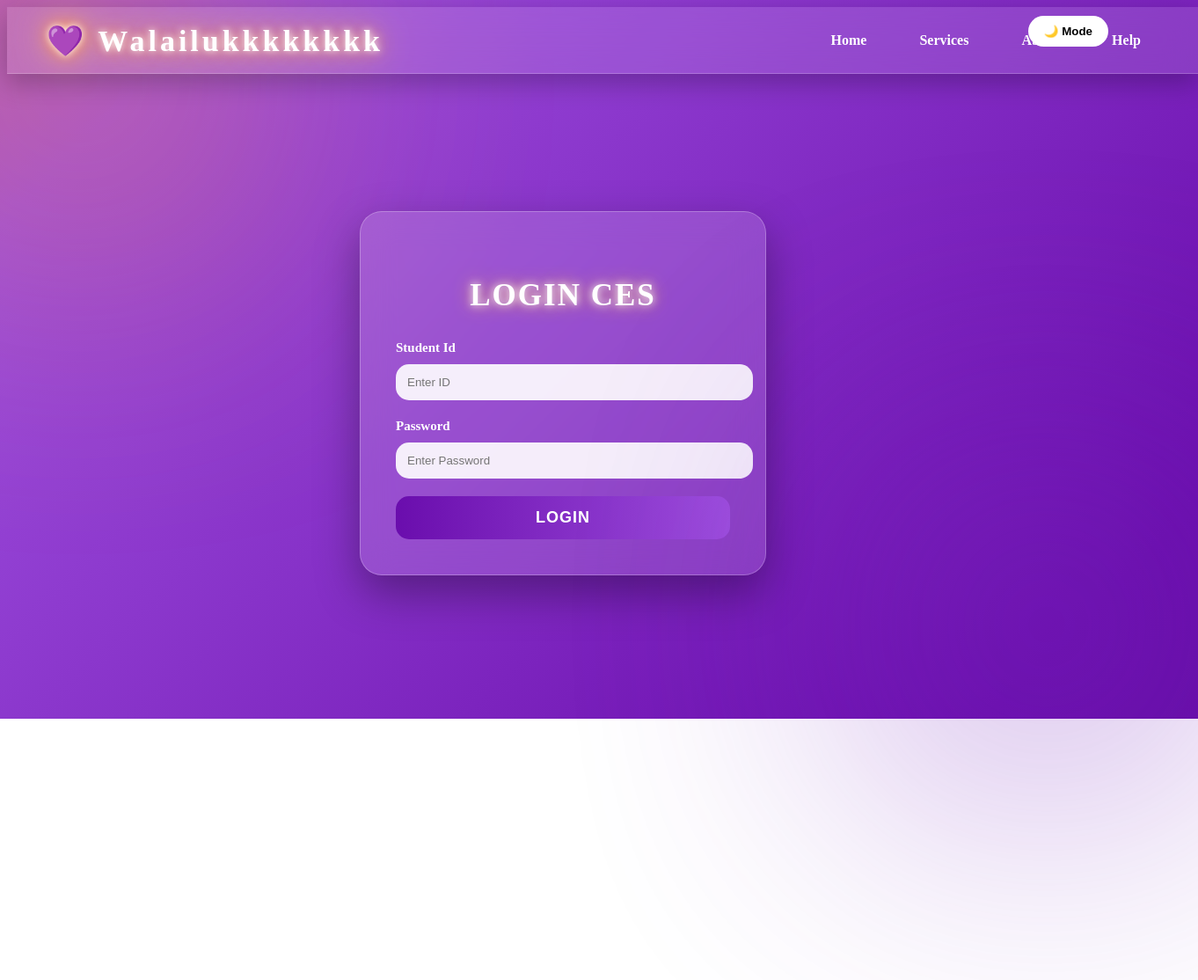
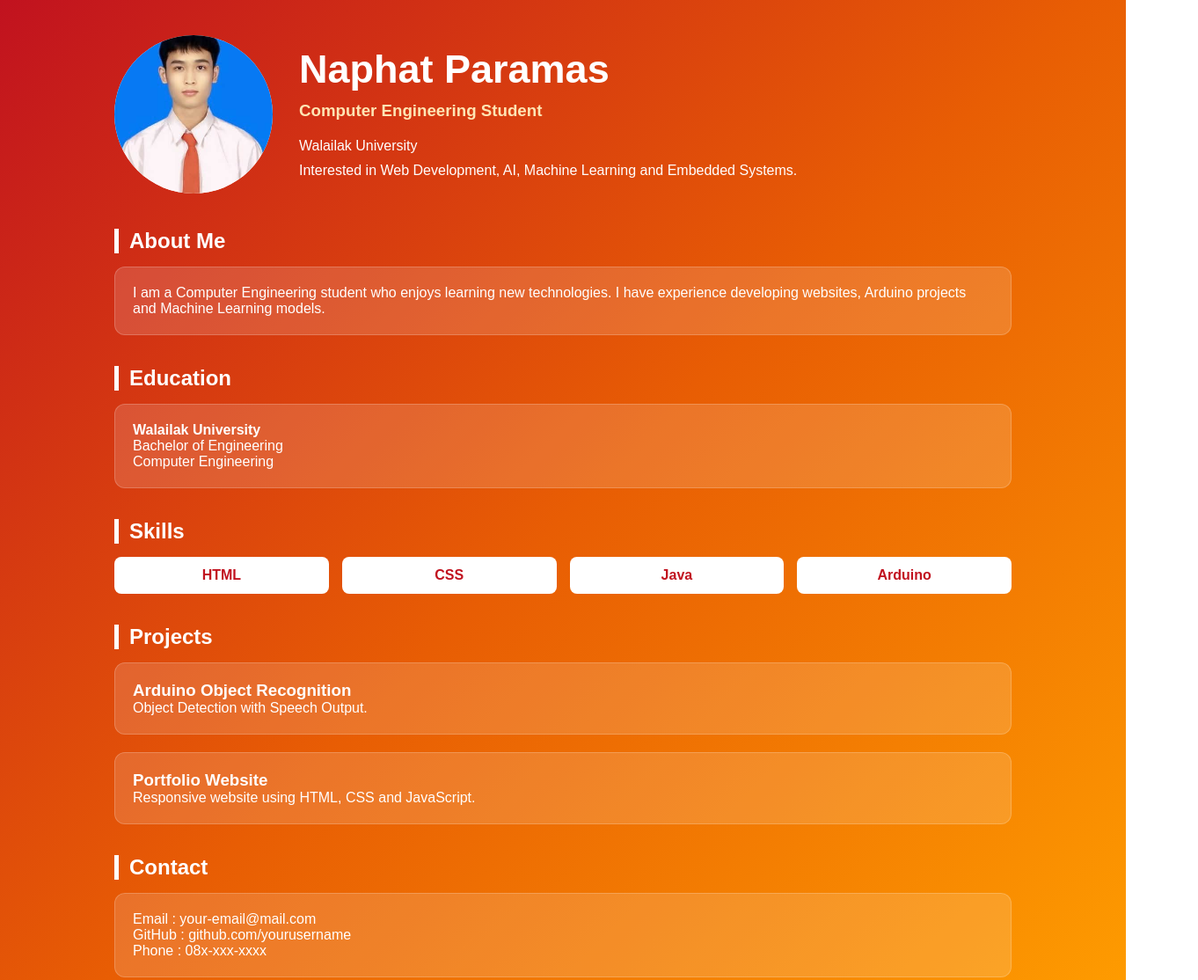
Before and after one commit to naphat67103382/wab, a plain HTML site: page index.html in a window 1280 px wide. Shown: the top 1114 px of the page at 88% size, 1362 px wide, since content can reach past the window. Before the commit the page ends 817 px from the top, so only its background shows below. Drawn offline with Linux system fonts and the light colour scheme.

Commit message:
Update homepage

````diff
--- a/gg.css
+++ b/gg.css
@@ -1,4 +1,3 @@
-```css
 *{
     margin:0;
     padding:0;
@@ -8,398 +7,96 @@
 
 body{
     min-height:100vh;
-    overflow:hidden;
-
-    background:linear-gradient(
-        -45deg,
-        #4B0082,
-        #6A0DAD,
-        #9D4EDD,
-        #FF8C42,
-        #FFB347,
-        #FFD166
-    );
-
-    background-size:400% 400%;
-    animation:bgMove 15s ease infinite;
+    background:linear-gradient(135deg,#c1121f,#e85d04,#ff9e00);
+    color:#fff;
 }
 
-/* Glow Background */
-
-body::before{
-    content:"";
-    position:fixed;
-    width:420px;
-    height:420px;
-    background:#FF8C42;
-    border-radius:50%;
-    filter:blur(150px);
-    top:-120px;
-    left:-120px;
-    opacity:.45;
+.container{
+    width:90%;
+    max-width:1100px;
+    margin:auto;
+    padding:40px;
 }
 
-body::after{
-    content:"";
-    position:fixed;
-    width:420px;
-    height:420px;
-    background:#7B2CBF;
-    border-radius:50%;
-    filter:blur(150px);
-    bottom:-120px;
-    right:-120px;
-    opacity:.45;
+.header{
+    display:flex;
+    align-items:center;
+    gap:30px;
+    margin-bottom:40px;
 }
 
-/* ================= Navbar ================= */
-
-.onbox{
-    width:100%;
-    height:75px;
-
+.profile{
+    width:180px;
+    height:180px;
+    border-radius:50%;
+    background:#ffffff;
+    color:#c1121f;
     display:flex;
-    justify-content:space-between;
+    justify-content:center;
     align-items:center;
-
-    padding:0 45px;
-
-    background:rgba(255,255,255,.12);
-    backdrop-filter:blur(18px);
-
-    border-bottom:1px solid rgba(255,255,255,.2);
-
-    box-shadow:0 10px 30px rgba(0,0,0,.25);
+    font-size:60px;
+    font-weight:bold;
 }
 
-.LOGO{
-
-    font-size:34px;
-    color:white;
-    font-weight:bold;
-    letter-spacing:4px;
-
-    text-shadow:
-        0 0 8px white,
-        0 0 20px #FF8C42,
-        0 0 40px #FFD166;
-
-    cursor:pointer;
-    transition:.4s;
+.info h1{
+    font-size:45px;
 }
 
-.LOGO:hover{
-
-    transform:scale(1.08) rotate(-2deg);
-
+.info h3{
+    color:#ffe5b4;
+    margin-top:10px;
 }
 
-/* ================= Menu ================= */
-
-.menu ul{
-
-    display:flex;
-    list-style:none;
-
+.info p{
+    margin-top:15px;
+    line-height:28px;
 }
 
-.menu li{
-
-    margin-left:20px;
-
+section{
+    margin-top:35px;
 }
 
-.menu a{
-
-    color:white;
-    text-decoration:none;
-
-    padding:10px 20px;
-
-    border-radius:30px;
-
-    font-weight:bold;
-
-    transition:.35s;
-
-    position:relative;
-
+section h2{
+    margin-bottom:15px;
+    border-left:5px solid #fff;
+    padding-left:12px;
 }
 
-.menu a:hover{
-
-    background:rgba(255,255,255,.2);
-
-    box-shadow:
-        0 0 15px #FFB347,
-        0 0 25px #FF8C42;
-
-    transform:translateY(-3px);
-
+.card{
+    background:rgba(255,255,255,0.15);
+    padding:20px;
+    border-radius:12px;
+    margin-bottom:20px;
+    border:1px solid rgba(255,255,255,0.2);
+    transition:0.2s;
 }
 
-.menu a::after{
-
-    content:"";
-
-    position:absolute;
-
-    width:0;
-
-    height:3px;
-
-    left:50%;
-
-    bottom:5px;
-
-    background:white;
-
-    transition:.3s;
-
+.card:hover{
+    background:rgba(255,255,255,0.22);
 }
 
-.menu a:hover::after{
-
-    width:70%;
-
-    left:15%;
-
+.skills{
+    display:grid;
+    grid-template-columns:repeat(auto-fit,minmax(150px,1fr));
+    gap:15px;
 }
 
-/* ================= Content ================= */
-
-.boxtwo{
-
-    height:calc(100vh - 75px);
-
-    display:flex;
-
-    justify-content:center;
-
-    align-items:center;
-
+.skill{
+    background:#ffffff;
+    color:#c1121f;
+    padding:12px;
+    border-radius:8px;
+    text-align:center;
+    font-weight:600;
+    transition:0.2s;
 }
 
-/* ================= Login Box ================= */
-
-.LOG{
-
-    width:380px;
-
-    padding:40px;
-
-    border-radius:25px;
-
-    background:rgba(255,255,255,.15);
-
-    backdrop-filter:blur(18px);
-
-    border:1px solid rgba(255,255,255,.25);
-
-    box-shadow:
-        0 20px 50px rgba(0,0,0,.35);
-
-    animation:popup .8s ease;
-
-    transition:.4s;
-
+.skill:hover{
+    background:#ffe5b4;
 }
-
-.LOG:hover{
-
-    transform:translateY(-10px);
-
-    box-shadow:
-        0 0 30px #FF8C42,
-        0 0 60px #FFD166,
-        0 20px 50px rgba(0,0,0,.4);
-
+.profile img {
+    width: 100%;
+    height: 100%;
+    object-fit: cover; /* ป้องกันไม่ให้รูปเบี้ยวหรือผิดสัดส่วน */
+    border-radius: 50%; /* ตัดรูปให้เป็นวงกลมเท่ากับกรอบ */
 }
-
-.LOG h3{
-
-    color:white;
-
-    text-align:center;
-
-    margin-bottom:30px;
-
-    font-size:35px;
-
-    letter-spacing:2px;
-
-    text-shadow:
-        0 0 10px white,
-        0 0 20px #FFB347;
-
-}
-
-.LOG label{
-
-    color:white;
-
-    font-size:15px;
-
-    font-weight:600;
-
-}
-
-.LOG input{
-
-    width:100%;
-
-    padding:13px;
-
-    margin:10px 0 20px;
-
-    border:none;
-
-    outline:none;
-
-    border-radius:15px;
-
-    background:rgba(255,255,255,.9);
-
-    transition:.35s;
-
-}
-
-.LOG input:focus{
-
-    transform:scale(1.02);
-
-    box-shadow:
-        0 0 15px #FF8C42,
-        0 0 30px #FFD166;
-
-}
-
-/* ================= Button ================= */
-
-.LOG button{
-
-    width:100%;
-
-    padding:14px;
-
-    border:none;
-
-    border-radius:15px;
-
-    cursor:pointer;
-
-    color:white;
-
-    font-size:18px;
-
-    font-weight:bold;
-
-    letter-spacing:1px;
-
-    background:linear-gradient(
-        90deg,
-        #6A0DAD,
-        #9D4EDD,
-        #FF8C42,
-        #FFD166
-    );
-
-    background-size:300%;
-
-    transition:.45s;
-
-}
-
-.LOG button:hover{
-
-    background-position:right;
-
-    transform:scale(1.05);
-
-    box-shadow:
-        0 0 20px #FF8C42,
-        0 0 40px #FFD166;
-
-}
-
-/* ================= Mode Button ================= */
-
-.mode{
-
-    position:fixed;
-
-    top:18px;
-
-    right:20px;
-
-}
-
-.mode button{
-
-    border:none;
-
-    padding:10px 18px;
-
-    border-radius:30px;
-
-    cursor:pointer;
-
-    font-weight:bold;
-
-    background:white;
-
-    transition:.35s;
-
-}
-
-.mode button:hover{
-
-    background:#FFB347;
-
-    color:white;
-
-    transform:rotate(10deg) scale(1.1);
-
-    box-shadow:
-        0 0 15px #FF8C42;
-
-}
-
-/* ================= Animations ================= */
-
-@keyframes bgMove{
-
-    0%{
-        background-position:0% 50%;
-    }
-
-    50%{
-        background-position:100% 50%;
-    }
-
-    100%{
-        background-position:0% 50%;
-    }
-
-}
-
-@keyframes popup{
-
-    from{
-
-        opacity:0;
-
-        transform:translateY(60px) scale(.9);
-
-    }
-
-    to{
-
-        opacity:1;
-
-        transform:translateY(0) scale(1);
-
-    }
-
-}
-```
--- a/index.html
+++ b/index.html
@@ -1,55 +1,128 @@
 <!DOCTYPE html>
 <html lang="en">
+
 <head>
     <meta charset="UTF-8">
     <meta name="viewport" content="width=device-width, initial-scale=1.0">
 
-    <!-- ฟอนต์ -->
-    <link rel="preconnect" href="https://fonts.googleapis.com">
-    <link rel="preconnect" href="https://fonts.gstatic.com" crossorigin>
-    <link href="https://fonts.googleapis.com/css2?family=Poppins:wght@300;400;600;700&display=swap" rel="stylesheet">
+    <title>Naphat Resume</title>
 
-    <title>Kuromi Login</title>
     <link rel="stylesheet" href="gg.css">
 </head>
+
 <body>
 
-    <nav class="onbox">
-        <div class="LOGO">💜 Walailukkkkkkkk</div>
+    <div class="container">
 
-        <div class="menu">
-            <ul>
-                <li><a href="#">Home</a></li>
-                <li><a href="#">Services</a></li>
-                <li><a href="#">About</a></li>
-                <li><a href="#">Help</a></li>
-            </ul>
-        </div>
-    </nav>
+        <div class="header">
 
-    <div class="boxtwo">
+            <div class="profile">
+                <img src="np.jpg" alt="Profile">
+            </div>
 
-        <div class="LOG">
+            <div class="info">
 
-            <h3>LOGIN CES </h3>
+                <h1>Naphat Paramas </h1>
 
-            <label>Student Id </label>
-            <input type="text" placeholder="Enter ID">
+                <h3>Computer Engineering Student</h3>
 
-            <label>Password</label>
-            <input type="password" placeholder="Enter Password">
+                <p>
+                    Walailak University <br>
+                    Interested in Web Development,
+                    AI, Machine Learning and Embedded Systems.
+                </p>
 
-            <button>LOGIN</button>
+            </div>
 
         </div>
 
+        <section>
+
+            <h2>About Me</h2>
+
+            <div class="card">
+
+                I am a Computer Engineering student who enjoys learning new technologies.
+                I have experience developing websites,
+                Arduino projects and Machine Learning models.
+
+            </div>
+
+        </section>
+
+        <section>
+
+            <h2>Education</h2>
+
+            <div class="card">
+
+                <b>Walailak University</b><br>
+
+                Bachelor of Engineering<br>
+
+                Computer Engineering
+
+            </div>
+
+        </section>
+
+        <section>
+
+            <h2>Skills</h2>
+
+            <div class="skills">
+
+                <div class="skill">HTML</div>
+                <div class="skill">CSS</div>
+                <div class="skill">Java</div>
+                <div class="skill">Arduino</div>
+
+            </div>
+
+        </section>
+
+        <section>
+
+            <h2>Projects</h2>
+
+            <div class="card">
+
+                <h3>Arduino Object Recognition</h3>
+
+                <p>Object Detection with Speech Output.</p>
+
+            </div>
+
+            <div class="card">
+
+                <h3>Portfolio Website</h3>
+
+                <p>Responsive website using HTML, CSS and JavaScript.</p>
+
+            </div>
+
+        </section>
+
+        <section>
+
+            <h2>Contact</h2>
+
+            <div class="card">
+
+                Email : your-email@mail.com <br>
+
+                GitHub : github.com/yourusername <br>
+
+                Phone : 08x-xxx-xxxx
+
+            </div>
+
+        </section>
+
     </div>
 
-    <div class="mode">
-        <button onclick="myfun()">🌙 Mode</button>
-    </div>
-
-    <script src="fr.js"></script>
+    <script src="script.js"></script>
 
 </body>
+
 </html>
````
Also changed, not shown: np.jpg (added).
